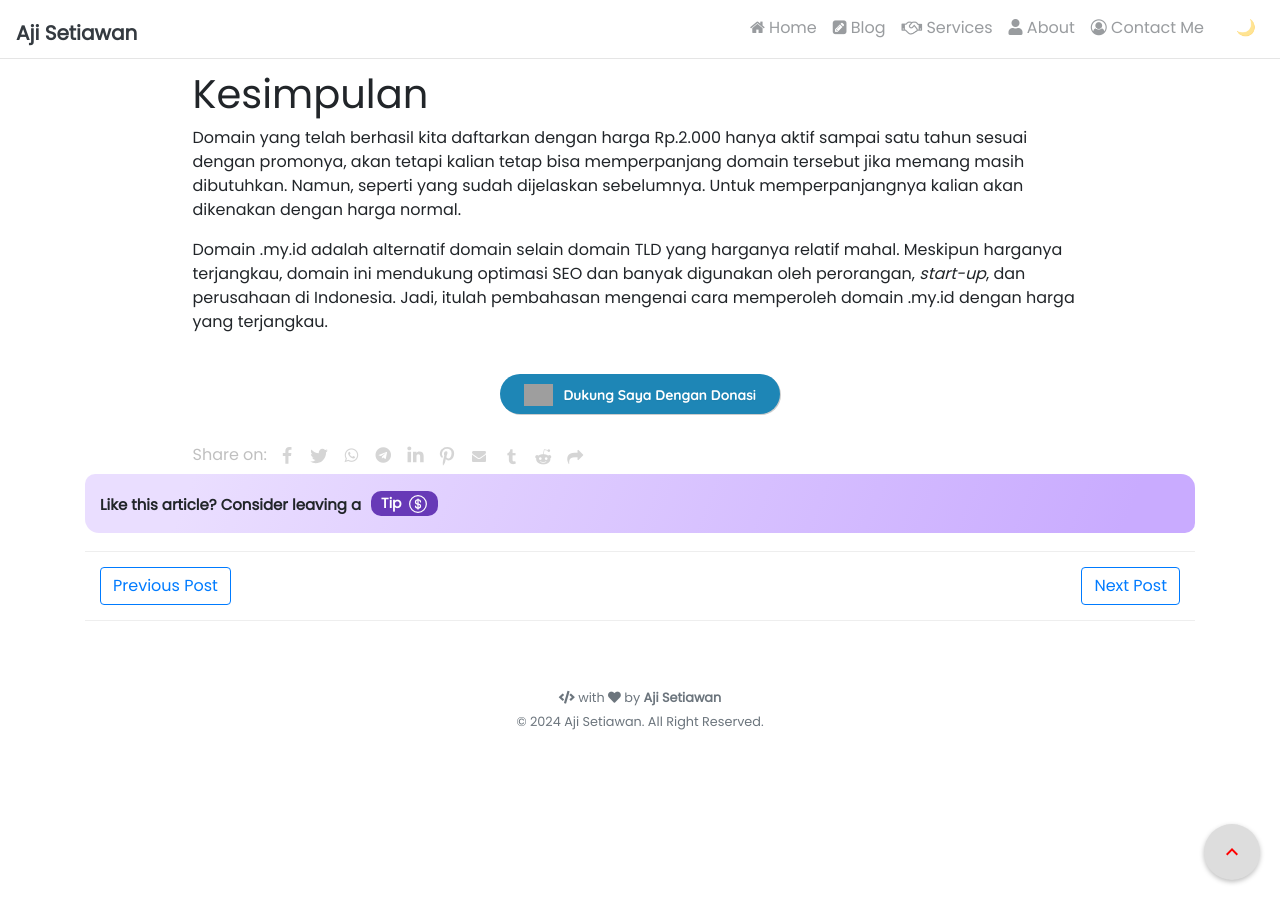
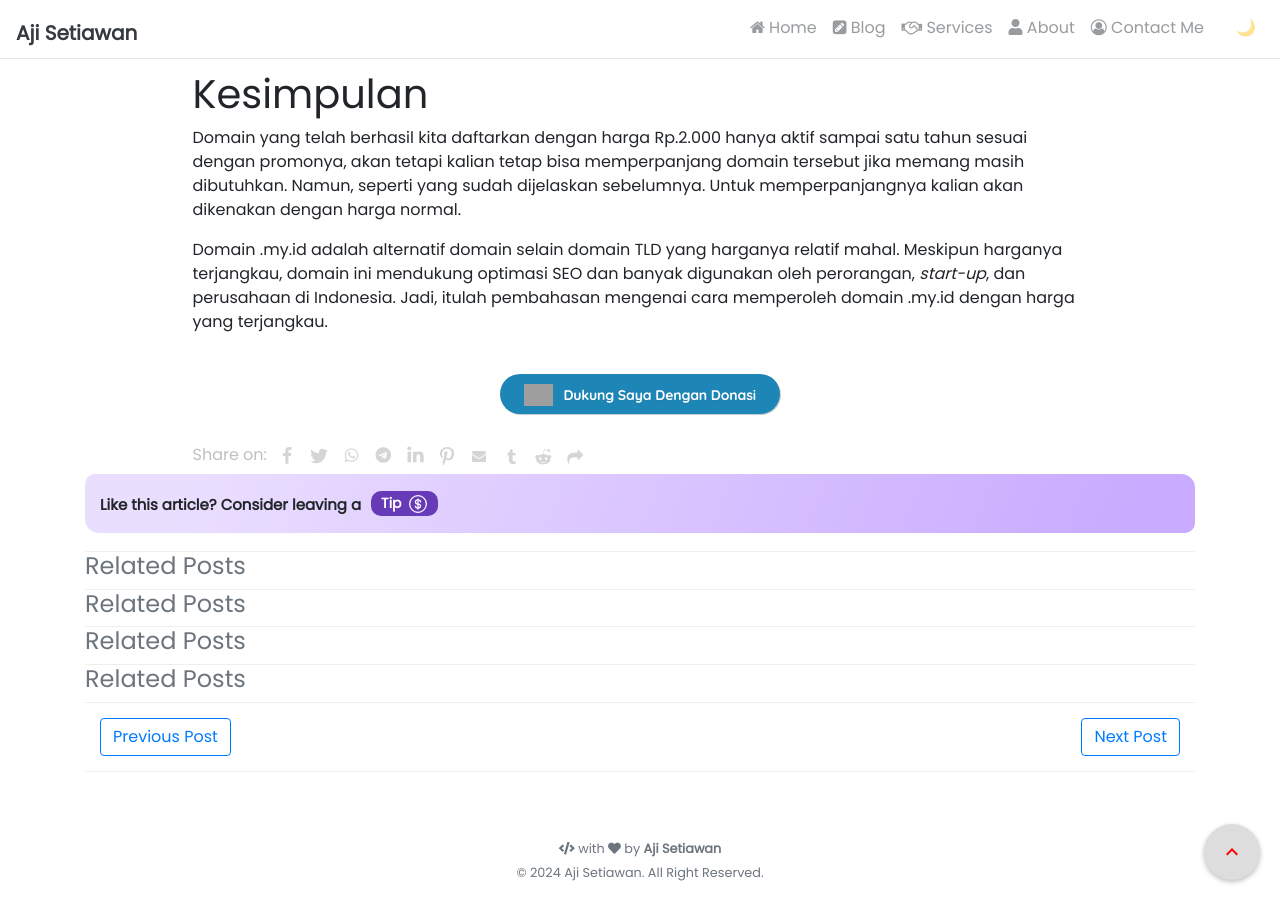
Before and after one commit to ajisetiawan716/ajisetiawan716.github.io, a Jekyll site: the page built from _posts/2023-12-15-cara-daftar-domain-my.id-murah-di-dewabiz.md, in a window 1280 px wide and 900 px high, scrolled down 5992 px. Built offline with Jekyll 4.4.1, drawn with Linux system fonts in a browser that asks for light colours; nearby versions of some CDN libraries; comment, search, counter and statistics services are not loaded; some of the changed lines change nothing that is shown; grey boxes are pictures that could not be loaded.

Commit message:
Update related-post.html

```diff
--- a/_includes/blog/related-post.html
+++ b/_includes/blog/related-post.html
@@ -21,9 +21,10 @@
       {% endif %}
     {% endfor %}
 
-    {% if sameTagCount >= minCommonTags %}
 <div class="separator"></div>
 <h4 class="text-muted">Related Posts</h4>
+
+    {% if sameTagCount >= minCommonTags %}
 
 <div class="rect">
 
```
